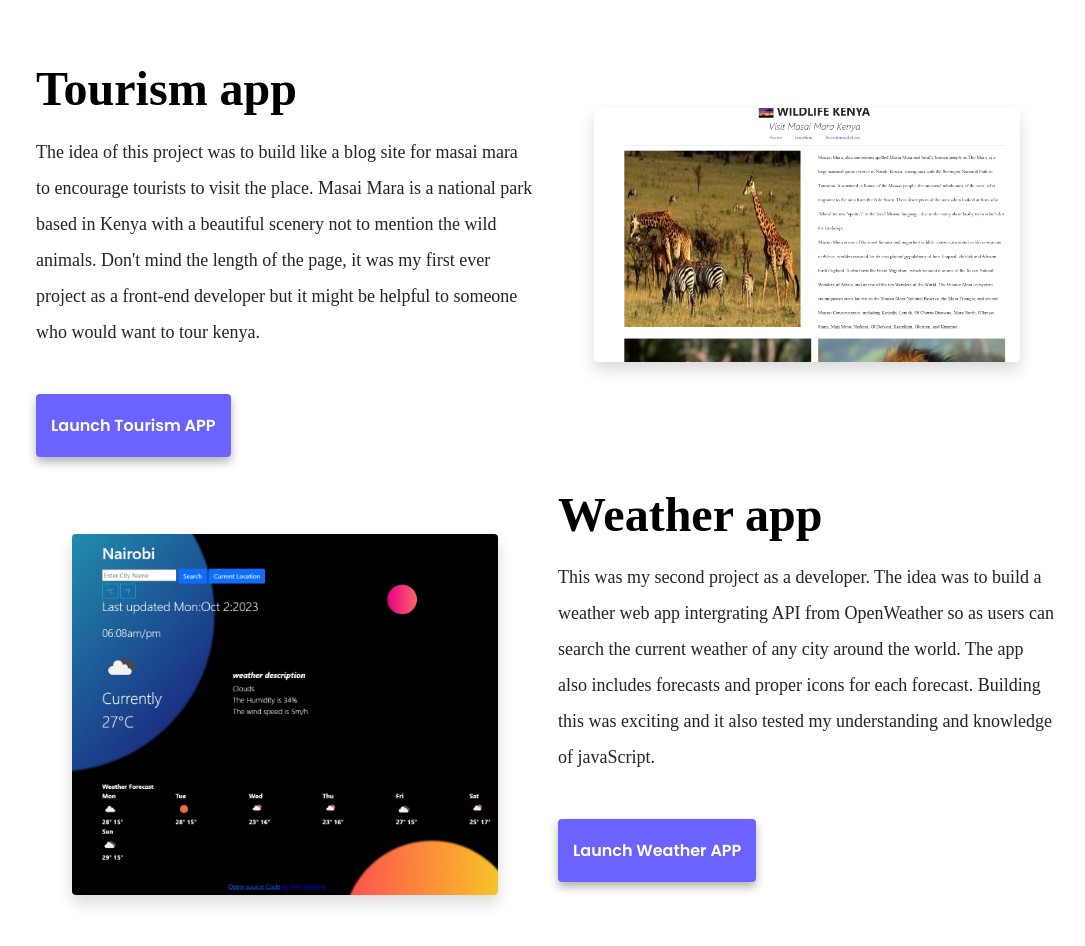
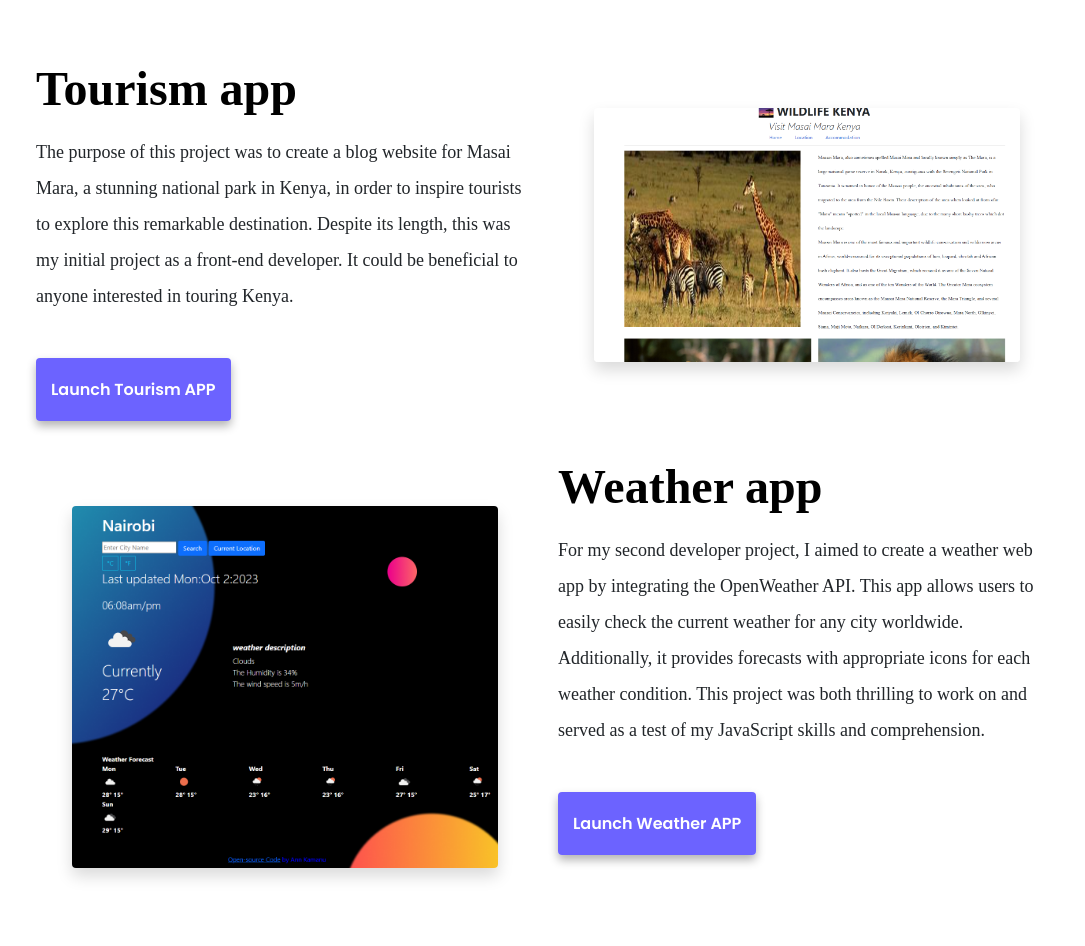
Before and after one commit to Annahkamanu/portfolio-project, a plain HTML site: page index.html in a window 1280 px wide. Shown: the part 820-1766 px from the top of the page, without its empty margins (94-1179 px from the left). Drawn offline with nearby package versions, Linux system fonts and the light colour scheme.

Commit message:
Rewritting the paragraphs on about me and homepage

```diff
--- a/index.html
+++ b/index.html
@@ -84,12 +84,11 @@
           <div class="col-6">
             <h2 class="text-start mb-3">Tourism app</h2>
             <p class="text-start">
-              The idea of this project was to build like a blog site for masai
-              mara to encourage tourists to visit the place. Masai Mara is a
-              national park based in Kenya with a beautiful scenery not to
-              mention the wild animals. Don't mind the length of the page, it
-              was my first ever project as a front-end developer but it might be
-              helpful to someone who would want to tour kenya.
+              The purpose of this project was to create a blog website for Masai
+              Mara, a stunning national park in Kenya, in order to inspire
+              tourists to explore this remarkable destination. Despite its
+              length, this was my initial project as a front-end developer. It
+              could be beneficial to anyone interested in touring Kenya.
             </p>
             <br />
             <br />
@@ -117,12 +116,12 @@
           <div class="col-6">
             <h2 class="text-start mb-3">Weather app</h2>
             <p class="text-start">
-              This was my second project as a developer. The idea was to build a
-              weather web app intergrating API from OpenWeather so as users can
-              search the current weather of any city around the world. The app
-              also includes forecasts and proper icons for each forecast.
-              Building this was exciting and it also tested my understanding and
-              knowledge of javaScript.
+              For my second developer project, I aimed to create a weather web
+              app by integrating the OpenWeather API. This app allows users to
+              easily check the current weather for any city worldwide.
+              Additionally, it provides forecasts with appropriate icons for
+              each weather condition. This project was both thrilling to work on
+              and served as a test of my JavaScript skills and comprehension.
             </p>
             <br />
             <br />
```
Also changed, not shown: about.html (+7 -7 lines).
